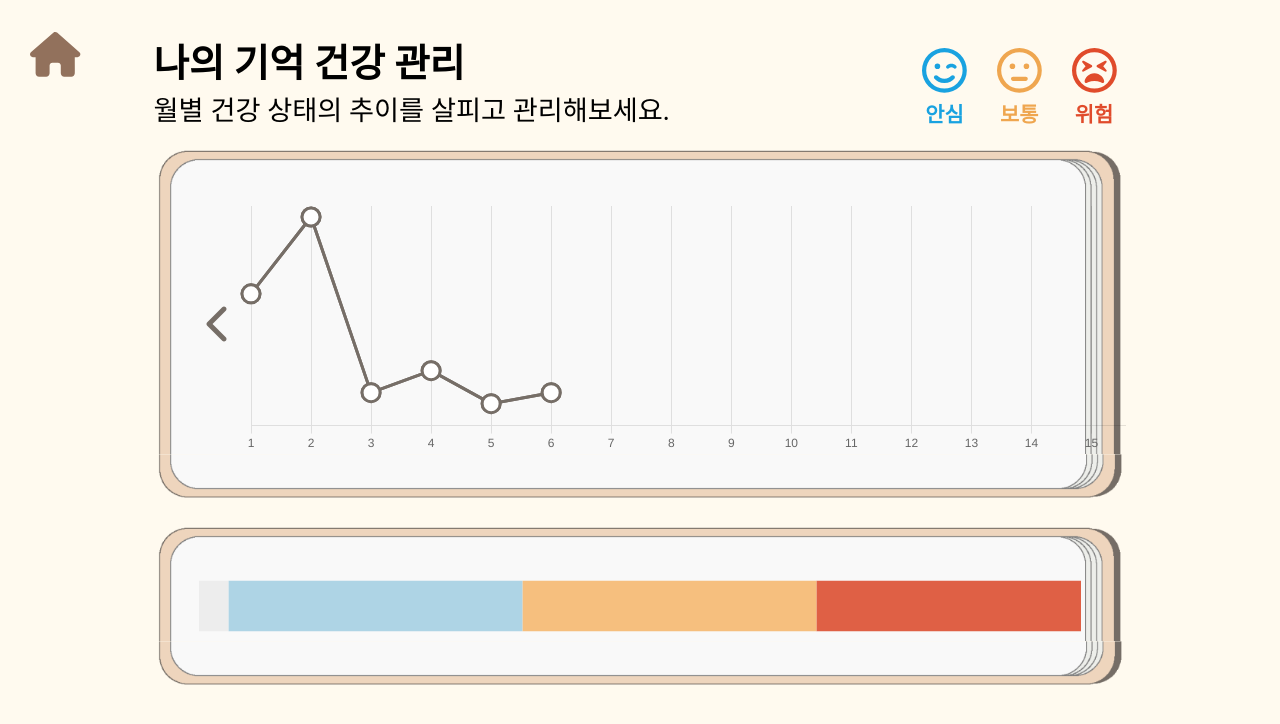
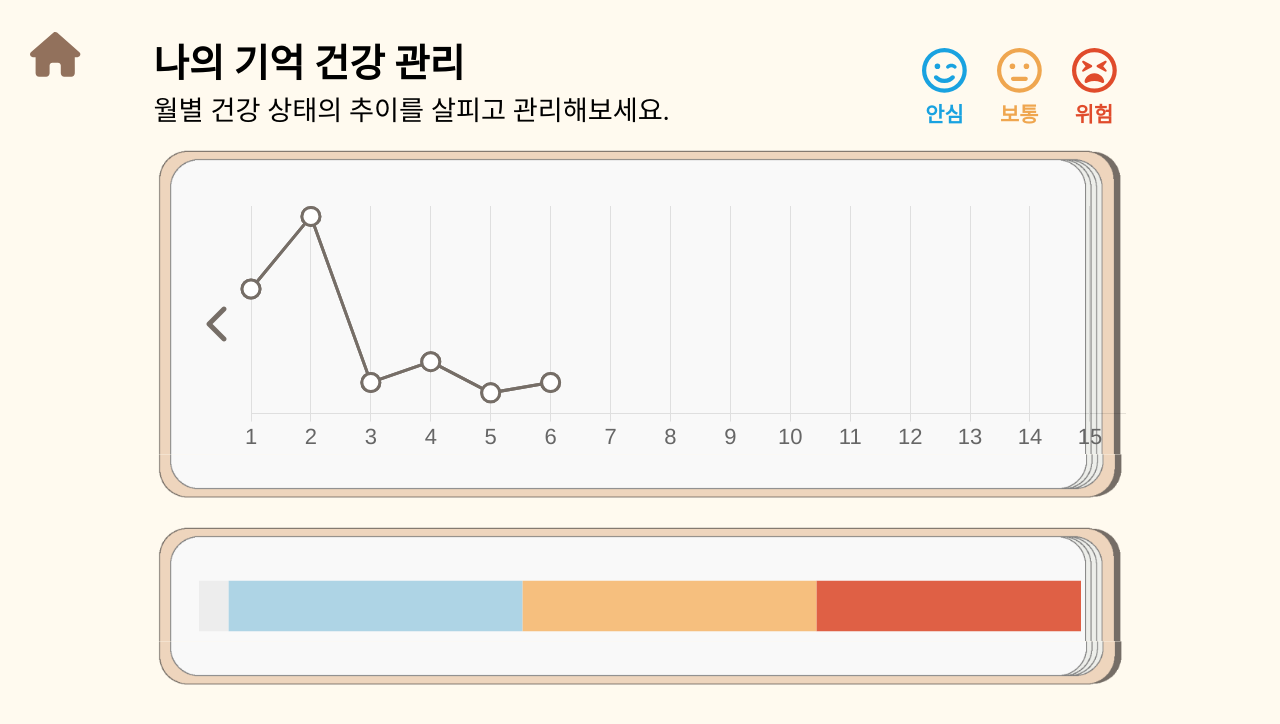
Before and after one commit to Ah-MorningDiary/Ah-MorinngDiary-frontend, a React (Vite) app: page /chart in a window 1280 px wide. Shown: the top 724 px of the page. Built offline with nearby package versions, Linux system fonts and the light colour scheme; no server answers; a web font is replaced by a local one.

Commit message:
[FEAT] x축 라벨 폰트 사이즈

```diff
--- a/src/pages/Chart/ChartPage.jsx
+++ b/src/pages/Chart/ChartPage.jsx
@@ -112,7 +112,10 @@ function ChartPage() {
         scales: {
           x: {
             ticks: {
-              autoSkip: false, // 모든 라벨을 표시
+              autoSkip: false, // 모든 라벨 표시
+              font: {
+                size: 22 // 폰트 사이즈
+              }
             },
           },
           y: {
```
